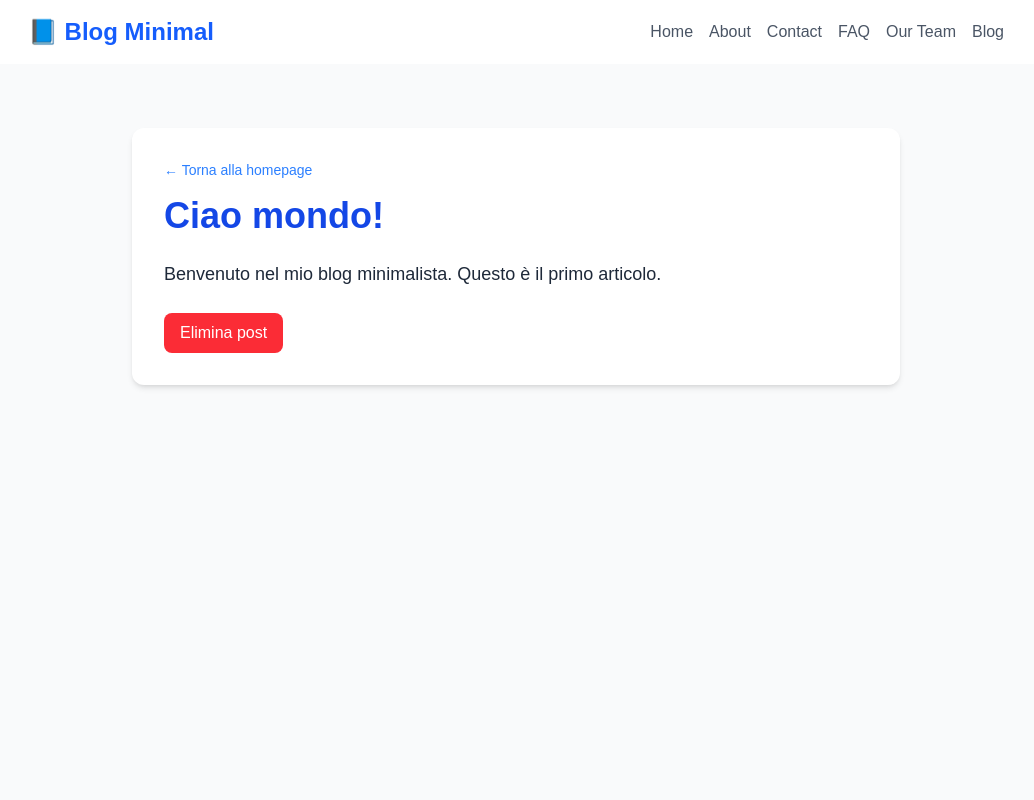
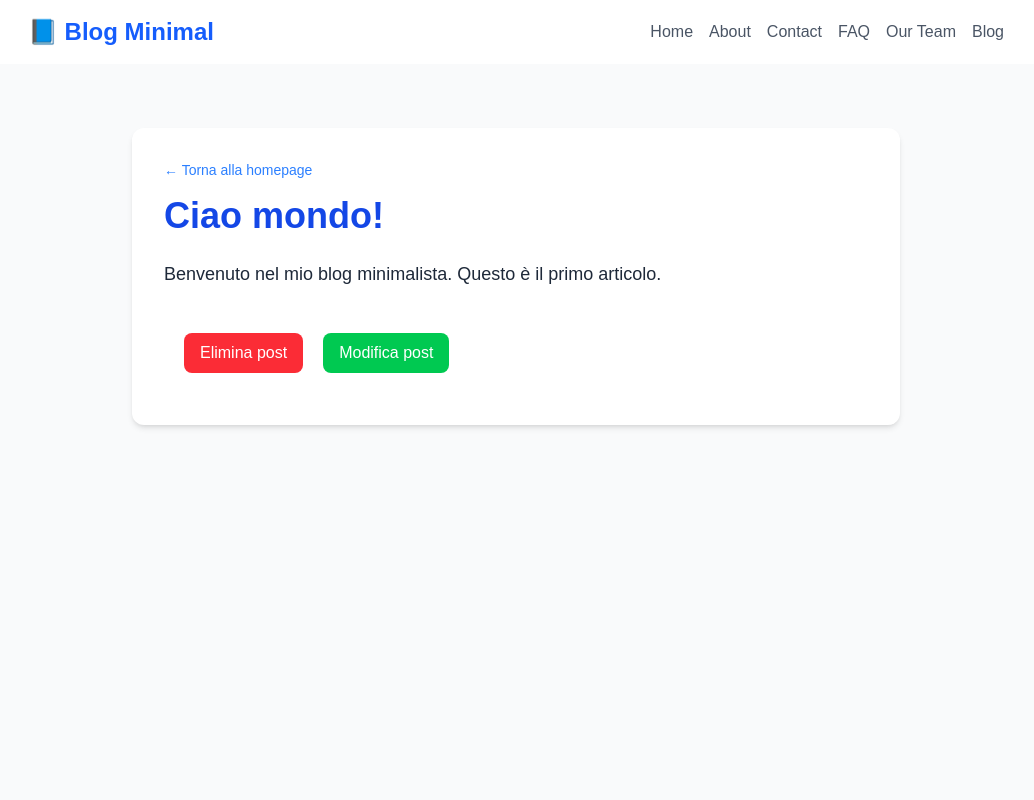
Before and after one commit to JEMORE-IT/PacchettoFormazioni, a Next.js app: page /blog/1 in a window 1280 px wide. Shown: the top 800 px of the page, without its empty margins (124-1158 px from the left). Built offline with nearby package versions, Linux system fonts and the light colour scheme.

Commit message:
refactor: modify post

```diff
--- a/app/blog/[id]/page.tsx
+++ b/app/blog/[id]/page.tsx
@@ -1,19 +1,20 @@
 "use client";
 
-import { use } from "react";
+import { use, useState } from "react";
 import posts from "@/app/utils/posts";
 import Link from "next/link";
+import Popup from "@/app/components/popup";
 
 const PostPage = ({ params }: { params: Promise<{ id: string }> }) => {
   const { id } = use(params); // <-- unwrap della Promise con React.use()
-
+  const [showPopup, setShowPopup] = useState(false);
   const post = posts.find((a) => a.id === parseInt(id));
 
   const handleDelete = () => {
     const conferma = confirm("Sei sicuro di voler eliminare questo post?");
     if (conferma) {
       alert("Post eliminato!"); // simulazione
-      window.location.href = "/"; // redireziona
+      window.location.href = "/blog"; // redireziona
     }
   };
 
@@ -45,10 +46,21 @@ const PostPage = ({ params }: { params: Promise<{ id: string }> }) => {
         {/* Pulsante Elimina */}
         <button
           onClick={handleDelete}
-          className="bg-red-500 hover:bg-red-600 text-white px-4 py-2 rounded-lg cursor-pointer"
+          className="bg-red-500 hover:bg-red-600 text-white m-5 px-4 py-2 rounded-lg cursor-pointer"
         >
           Elimina post
         </button>
+        {/* Pulsante Modifica */}
+        <button
+          onClick={() => setShowPopup(true)}
+          className="bg-green-500 hover:bg-green-600 text-white px-4 py-2 rounded-lg cursor-pointer"
+        >
+          Modifica post
+        </button>
+        {/*Se showPopup è true allora mostra il popup*/}
+        {showPopup && (
+          <Popup onClose={() => setShowPopup(false)} postId={id} />
+        )}
       </div>
     </div>
   );
--- a/app/components/popup.tsx
+++ b/app/components/popup.tsx
@@ -4,19 +4,23 @@ import { useState } from "react";
 
 type Props = {
   onClose: () => void;
+  postId?: string;
 };
 
-export default function Popup({ onClose }: Props) {
+export default function Popup({ onClose, postId }: Props) {
   const [title, setTitle] = useState<string>("");
   const [content, setContent] = useState<string>("");
 
   const handleSubmit = (e: React.FormEvent) => {
     e.preventDefault();
     // Qui puoi gestire l'invio dei dati al server o qualsiasi altra logica necessaria
-
+    if (postId) {
+      alert("Post modificato con successo!");
+    } else {
+      alert("Post aggiunto con successo!");
+    }
     console.log("Titolo:", title);
     console.log("Contenuto:", content);
-    alert("Post creato con successo!");
     setTitle("");
     setContent("");
     onClose();
@@ -24,14 +28,14 @@ export default function Popup({ onClose }: Props) {
 
   return (
     <div className="fixed inset-0 backdrop-blur-sm bg-white/10 flex items-center justify-center z-50 text-blue-500">
-        <div className="bg-white p-6 rounded-xl shadow-lg max-w-md w-full pointer-events-auto">
+      <div className="bg-white p-6 rounded-xl shadow-lg max-w-md w-full pointer-events-auto">
 
         {/*Titolo Popup*/}
         <h3 className="text-xl font-semibold mb-4 text-center">Crea un nuovo post</h3>
 
         <form onSubmit={handleSubmit} className="space-y-4">
 
-        {/*Campo titolo*/}
+          {/*Campo titolo*/}
           <div>
             <label className="block text-sm font-medium mb-1">Titolo</label>
             <input
@@ -60,7 +64,7 @@ export default function Popup({ onClose }: Props) {
               type="submit"
               className="bg-blue-500 hover:bg-blue-600 text-white px-4 py-2 rounded-lg cursor-pointer"
             >
-              Add
+              Conferma
             </button>
             <button
               type="button"
```
